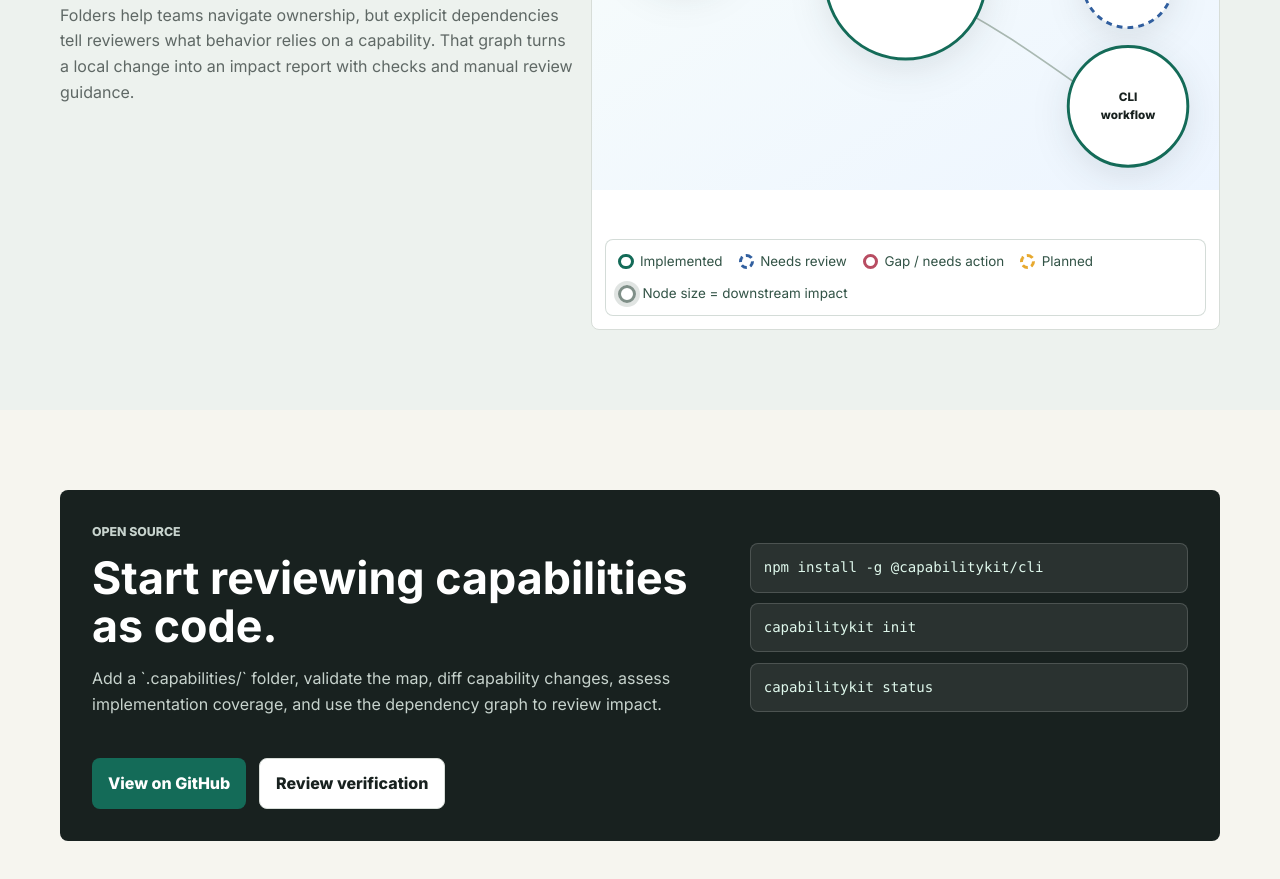
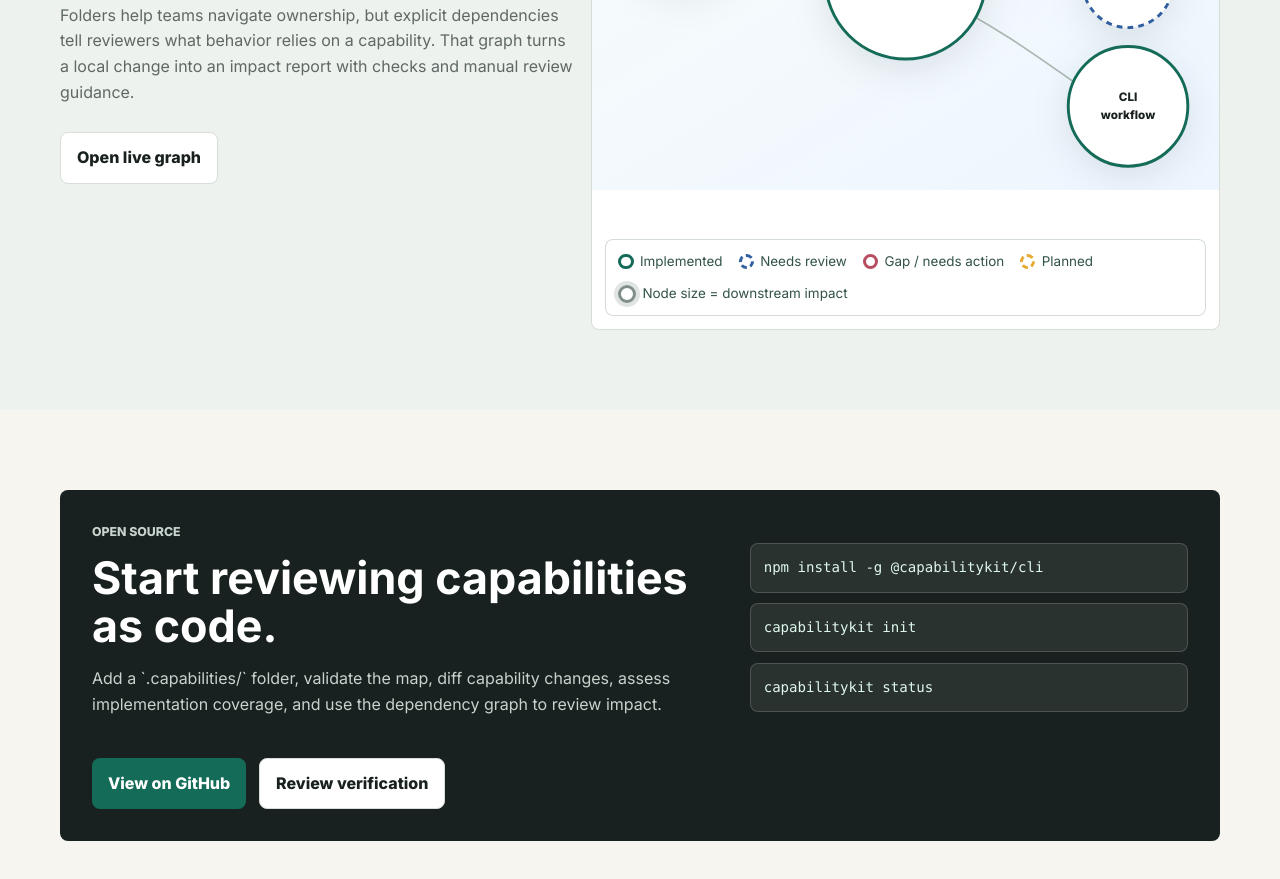
Before and after one commit to FocusedObjective/capabilitykit, a website: page website/index.html in a window 1280 px wide. Shown: the part 4388-5267 px from the top of the page. Drawn offline with Linux system fonts and the light colour scheme.

Commit message:
Graph in readme and website

```diff
--- a/website/index.html
+++ b/website/index.html
@@ -254,6 +254,9 @@
               Folders help teams navigate ownership, but explicit dependencies tell reviewers what behavior relies on a capability.
               That graph turns a local change into an impact report with checks and manual review guidance.
             </p>
+            <div class="cta-row graph-actions">
+              <a class="btn btn-secondary" href="./dependency-graph.svg" target="_blank" rel="noopener">Open live graph</a>
+            </div>
           </div>
           <div class="graph-visual" aria-label="Capability dependency graph with impact and status">
             <svg viewBox="0 0 860 520" role="img" aria-labelledby="graph-title graph-desc">
```
Also changed, not shown: .capabilities/core/graph/generate-dependency-graph-svg.capability.yaml, .capabilities/docs/project/readme.capability.yaml, .github/workflows/deploy-website.yml, README.md, 1 other file.
